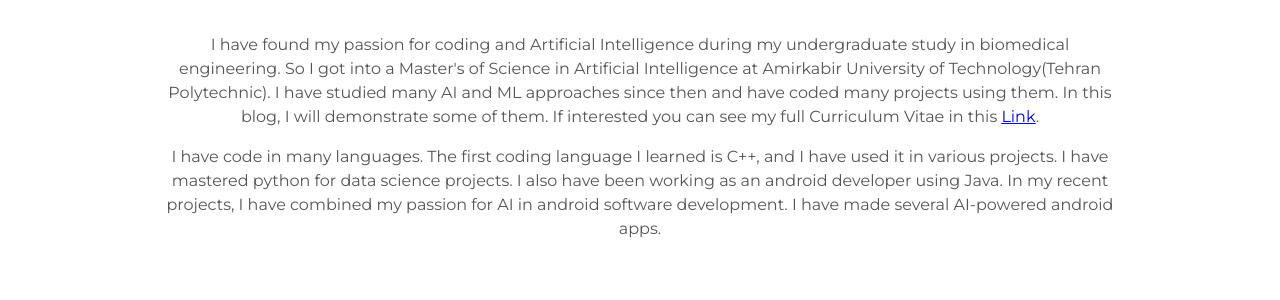
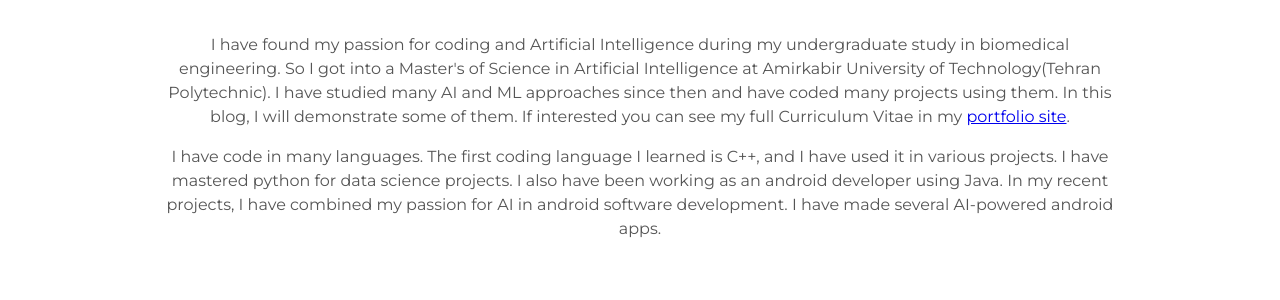
Before and after one commit to javad-sheikh/javad-sheikh.github.io, a Jekyll site: the page built from index.html, in a window 1280 px wide and 900 px high, scrolled down 799 px, cut to the strip 0-801 px from the top of the window. Shown: the part 225-525 px from the top of the strip. Built offline with Jekyll 4.4.1, drawn with Linux system fonts in a browser that asks for light colours.

Commit message:
changed website

```diff
--- a/_includes/about.html
+++ b/_includes/about.html
@@ -2,7 +2,7 @@
   <h1>About me</h1>
   <p>
   I have found my passion for coding and Artificial Intelligence during my undergraduate study in biomedical engineering. So I got into a Master's of Science in Artificial Intelligence at Amirkabir University of Technology(Tehran Polytechnic). I have studied many AI and ML approaches since then and have coded many projects using them. In this blog, I will demonstrate some of them.
-  If interested you can see my full Curriculum Vitae in this <a target="_blank" href="https://drive.google.com/file/d/1TaMr36Rs1dFly0SlxyRS_p2aCBK4bHSZ/view?usp=sharing">Link</a>.
+  If interested you can see my full Curriculum Vitae in my <a target="_blank" href="https://javadsheikh.ir">portfolio site</a>.
   </p>
   <p>
   I have code in many languages. The first coding language I learned is C++, and I have used it in various projects. I have mastered python for data science projects. I also have been working as an android developer using Java. In my recent projects, I have combined my passion for AI in android software development. I have made several AI-powered android apps.
```
